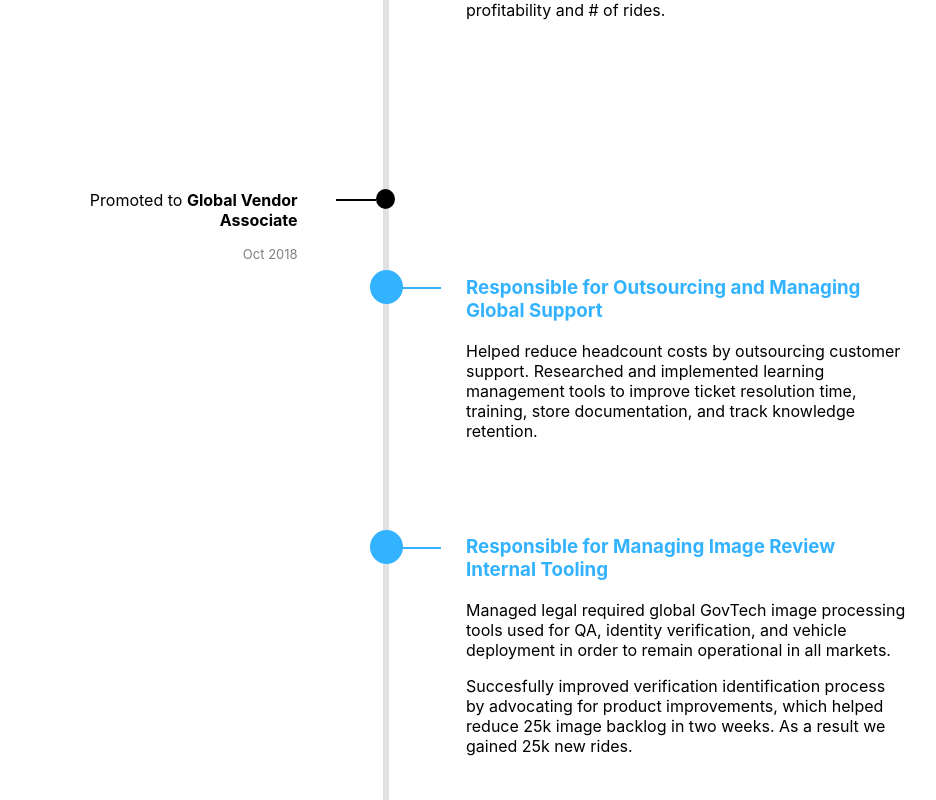
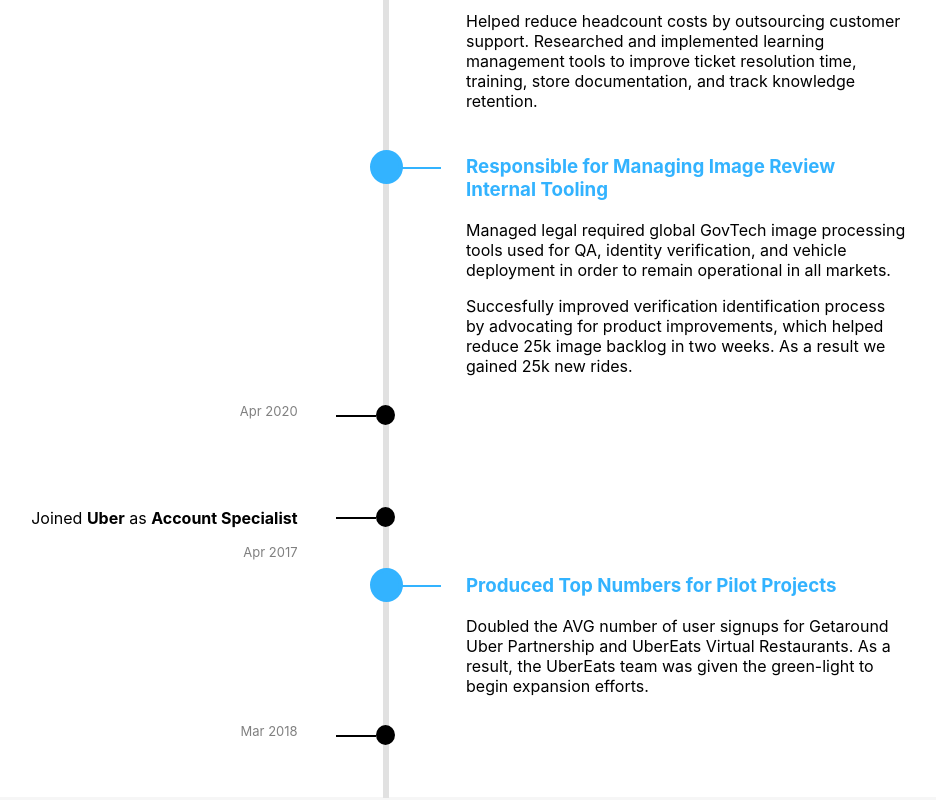
Before and after one commit to gabbiedla/portfoliov2, a React (Create React App) app: page / in a window 1280 px wide. Shown: the part 1780-2580 px from the top of the page, without its empty margins (254-1190 px from the left). Built offline with nearby package versions, Linux system fonts and the light colour scheme.

Commit message:
Timeline - spacinalignment

```diff
--- a/src/Components/Timeline/Timeline.css
+++ b/src/Components/Timeline/Timeline.css
@@ -75,6 +75,7 @@
 
 .sub-right {
   left: 50%; /*moved sub circle */
+  margin-bottom: -50px;
 }
 
 /* Add arrows to the left container (pointing right) */
@@ -175,6 +176,10 @@
   color: #33b3ff;
 }
 
+.dates {
+  /* padding-top: -100px; */
+  margin-top: -140px;
+}
 /* Media queries - Responsive timeline on screens less than 600px wide */
 /* @media screen and (max-width: 600px) { */
 /* Place the timelime to the left */
--- a/src/Components/Timeline/Timeline.js
+++ b/src/Components/Timeline/Timeline.js
@@ -19,7 +19,7 @@
             <p className="description">Contributed Digital Media expertise</p>
           </div>
         </div>
-        <div className="container left">
+        <div className="container left dates">
           <div className="content">
             <p className="date">Current</p>
           </div>
@@ -63,7 +63,7 @@
             </p>
           </div>
         </div>
-        <div className="container left">
+        <div className="container left dates">
           <div className="content">
             <p>
               Promoted to <strong>Global Vendor Associate</strong>
@@ -93,15 +93,15 @@
               Managed legal required global GovTech image processing tools used
               for QA, identity verification, and vehicle deployment in order to
               remain operational in all markets.
-              <p>
-                Succesfully improved verification identification process by
-                advocating for product improvements, which helped reduce 25k
-                image backlog in two weeks. As a result we gained 25k new rides.
-              </p>
+            </p>
+            <p>
+              Succesfully improved verification identification process by
+              advocating for product improvements, which helped reduce 25k image
+              backlog in two weeks. As a result we gained 25k new rides.
             </p>
           </div>
         </div>
-        <div className="container left">
+        <div className="container left dates">
           <div className="content">
             <p className="date">Apr 2020</p>
           </div>
@@ -120,10 +120,15 @@
             <h3 className="sub-title">
               Produced Top Numbers for Pilot Projects
             </h3>
-            <p className="description">testing</p>
+            <p className="description">
+              Doubled the AVG number of user signups for Getaround Uber
+              Partnership and UberEats Virtual Restaurants. As a result, the
+              UberEats team was given the green-light to begin expansion
+              efforts.
+            </p>
           </div>
         </div>
-        <div className="container left">
+        <div className="container left dates">
           <div className="content">
             <p className="date">Mar 2018</p>
           </div>
```
